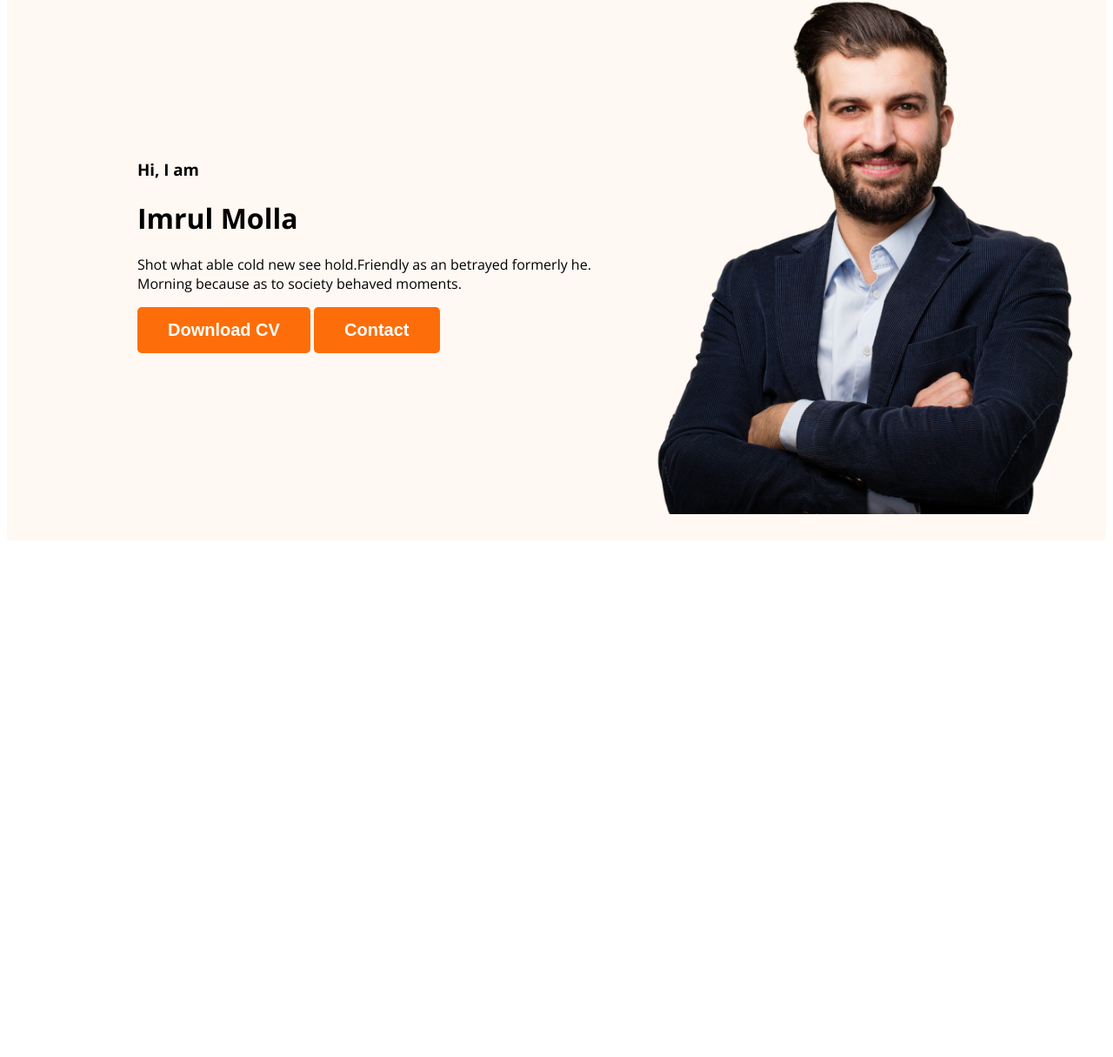
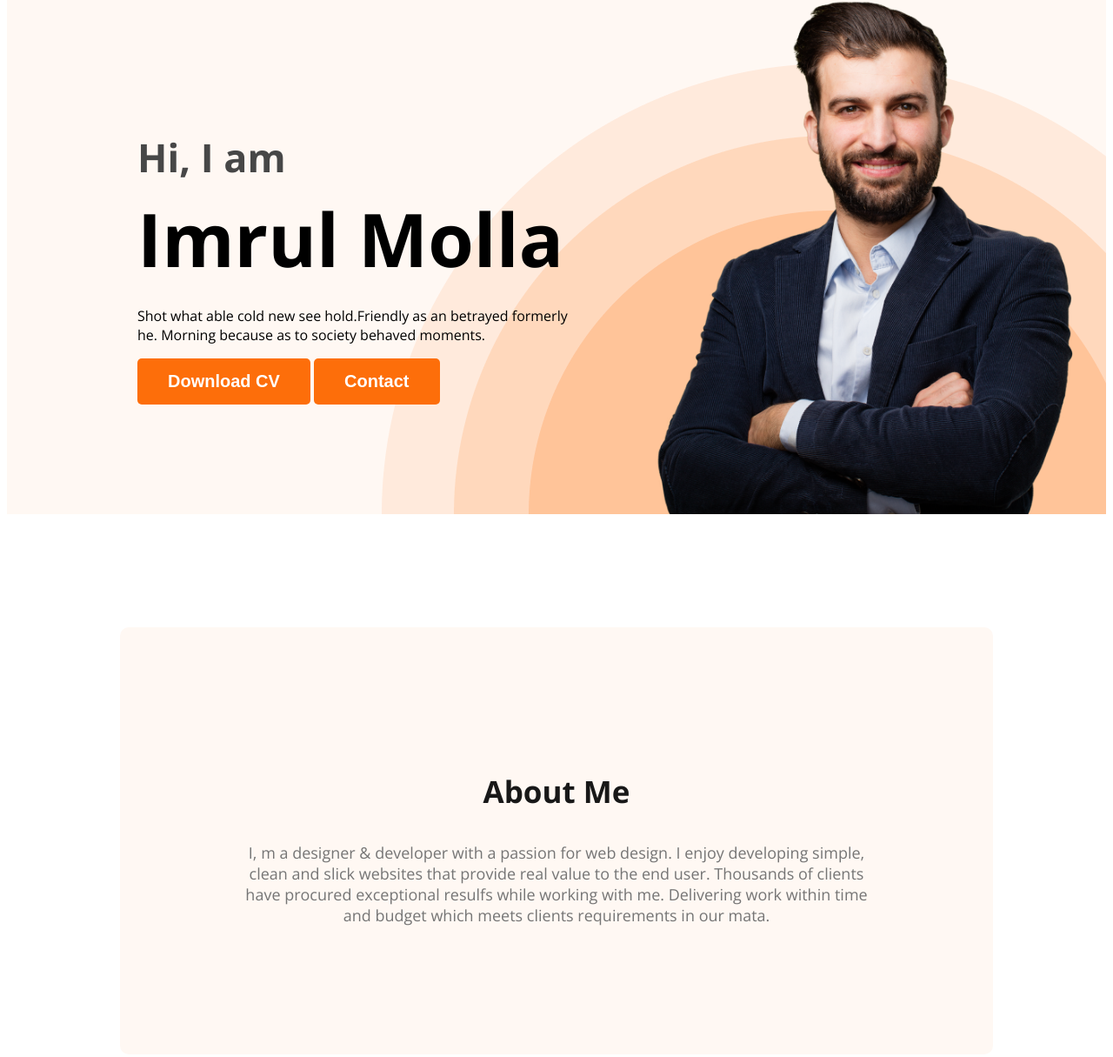
Before and after one commit to imrul099/developer-portfolio, a plain HTML site: page index.html in a window 1280 px wide. Shown: the part 211-1426 px from the top of the page at 87% size. Before the commit the page ends 840 px from the top, so only its background shows below. Drawn offline with nearby package versions, Linux system fonts and the light colour scheme.

Commit message:
about section related

```diff
--- a/index.html
+++ b/index.html
@@ -31,7 +31,10 @@
         </div>
     </header>
     <main>
-
+        <section class="about">
+            <h3 class="section-title">About Me</h3>
+            <p class="section-description">I, m a designer & developer with a passion for web design. I enjoy developing simple, clean and slick websites that provide real value to the end user. Thousands of clients have procured exceptional resulfs while working with me. Delivering work within time and budget which meets clients requirements in our mata.</p>
+        </section>
     </main>
     <footer>
 
--- a/styles/portfolio.css
+++ b/styles/portfolio.css
@@ -14,6 +14,19 @@ color: white;
     font-size: 20px;
     font-weight: 700;
     padding: 15px 35px;
+}
+
+.section-title{
+    color: #181818;
+    text-align: center;
+    font-size: 35px;
+    font-weight: 700;
+}
+
+.section-description{
+    color: #757575;
+    text-align: center;
+    font-size: 18px;
 }
 /* nav related styles */
 nav{
@@ -48,12 +61,42 @@ nav a{
 /* header related styles */
 .header{
     background-color: #FFF8F3;
+    background-image: url('../images/header_bg.png');
+    background-repeat: no-repeat;
+    background-position: bottom right;
+
 }
 .banner{
-   padding: 30px 30px 30px 150px;
+   padding: 30px 30px 0px 150px;
    display: flex;
    align-items: center;
+   justify-content: space-between;
+}
+
+.banner-content{
+    max-width: 500px;
 }
 .banner .profile-pic{
     width: 530px;
 }
+.banner-greeting{
+    font-size: 45px;
+    color: #474747;
+    margin-bottom: 0;
+}
+.banner-title{
+    font-size: 85px;
+    font-weight: 700;
+    margin-top: 5px;
+    margin-bottom: 20px;
+}
+
+/* main section styles  */
+
+/* about section styles */
+.about{
+    padding: 130px;
+    border-radius: 10px;
+    background: #FFF8F3;
+    margin: 130px;
+}
```
Lines whose indentation alone changed are shown as unchanged.
